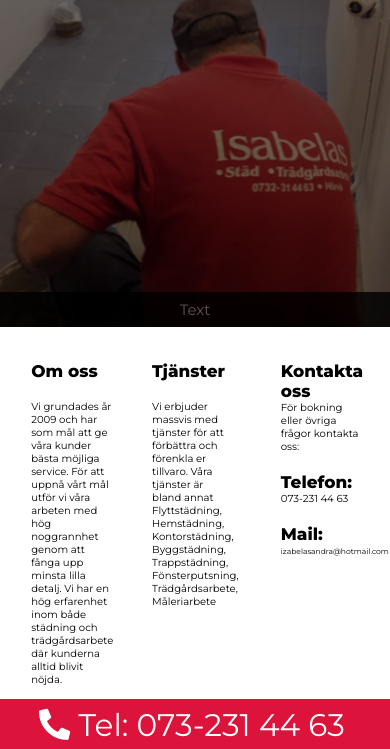
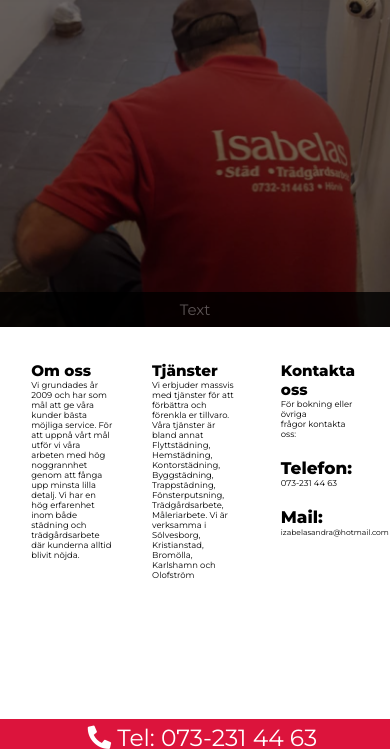
Before and after one commit to SebastianMorel/isabelas, a plain HTML site: page index.html in a window 390 px wide. Shown: the part 95-844 px from the top of the page. Drawn offline with nearby package versions, Linux system fonts and the light colour scheme; some packages are replaced by stand-ins of ours; grey boxes are pictures that could not be loaded.

Commit message:
font size

```diff
--- a/index.html
+++ b/index.html
@@ -70,13 +70,11 @@
       <div class="homedesc">
         <div class="home_aboutus">
           <h2>Om oss</h2>
-          <br>
           <p>Vi grundades år 2009 och har som mål att ge våra kunder bästa möjliga service. För att uppnå vårt mål utför vi våra arbeten med hög noggrannhet genom att fånga upp minsta lilla detalj. Vi har en hög erfarenhet inom både städning och trädgårdsarbete där kunderna alltid blivit nöjda.</p>
         </div>
         <div class="home_services">
           <h2>Tjänster</h2>
-          <br>
-          <p>Vi erbjuder massvis med tjänster för att förbättra och förenkla er tillvaro. Våra tjänster är bland annat Flyttstädning, Hemstädning, Kontorstädning, Byggstädning, Trappstädning, Fönsterputsning, Trädgårdsarbete, Måleriarbete</p>
+          <p>Vi erbjuder massvis med tjänster för att förbättra och förenkla er tillvaro. Våra tjänster är bland annat Flyttstädning, Hemstädning, Kontorstädning, Byggstädning, Trappstädning, Fönsterputsning, Trädgårdsarbete, Måleriarbete. Vi är verksamma i Sölvesborg, Kristianstad, Bromölla, Karlshamn och Olofström</p>
         </div>
         <div class="home_contact">
           <h2>Kontakta oss</h2>
@@ -88,7 +86,7 @@
             <br>
             <span class="contact_home">Mail:</span>
             <br>
-            <p><span id="mailsize">izabelasandra@hotmail.com</span></p>
+            <p><a href="mailto:someone@yoursite.com"><span id="mailsize">izabelasandra@hotmail.com</span></a></p>
         </div>
         <div class="fb-container">
         <div class="fb-page" data-href="https://www.facebook.com/profile.php?id=100054223071880" data-tabs="timeline" data-width="400" data-height="80%" data-small-header="false" data-adapt-container-width="true" data-hide-cover="true" data-show-facepile="true"><blockquote cite="https://www.facebook.com/profile.php?id=100054223071880" class="fb-xfbml-parse-ignore"><a href="https://www.facebook.com/profile.php?id=100054223071880">Isabelas Städ &amp; Trädgårdsarbete</a></blockquote></div>
@@ -205,7 +203,7 @@
         <br>
         <span class="contact_title">Mail:</span>
         <br>
-        <p>izabelasandra@hotmail.com</p>
+        <p><a href="mailto:someone@yoursite.com">izabelasandra@hotmail.com</a></p>
       </div>
       <div id="map"></div>
     </section>
--- a/styles/style.css
+++ b/styles/style.css
@@ -197,13 +197,13 @@ section#contact{
   .home_contact p,
   .home_aboutus p,
   .home_services p{
-    font-size: 1.2vh;
+    font-size: 1vh;
   }
 
   .home_contact h2,
   .home_aboutus h2,
   .home_services h2{
-    font-size: 2vh;
+    font-size: 1.8vh;
   }
 
   #mailsize{
@@ -215,17 +215,17 @@ section#contact{
   .home_contact p,
   .home_aboutus p,
   .home_services p{
-    font-size: 1.0vh;
+    font-size: 0.8vh;
   }
 
   .home_contact h2,
   .home_aboutus h2,
   .home_services h2{
-    font-size: 1.7vh;
+    font-size: 1.4vh;
   }
 
   #mailsize{
-    font-size: 0.8vh;
+    font-size: 0.6vh;
   }
 }
 
@@ -314,7 +314,7 @@ header{
 footer{
   position: fixed;
   display: none;
-  height: 50px;
+  height: 30px;
   background-color: #dc143c;
   width: 100%;
   bottom: 0;
@@ -324,9 +324,9 @@ footer{
 .footphone{
   position:absolute;
   color: #fff;
-  font-size: 8vw;
+  font-size: 6vw;
   top: 13%;
-  left: 10%;
+  left: 22.5%;
 }
 
 @media (min-width: 440px){
```
